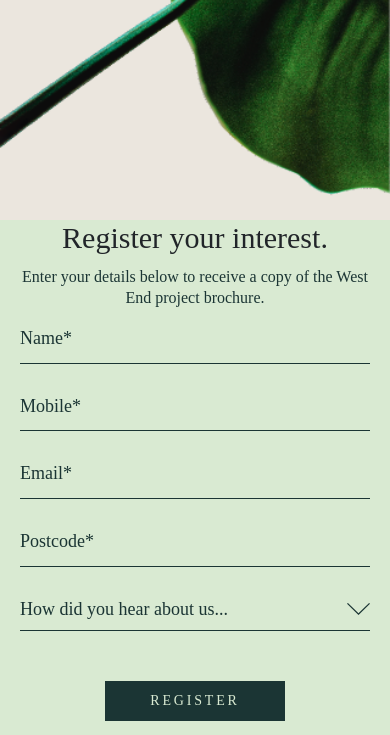
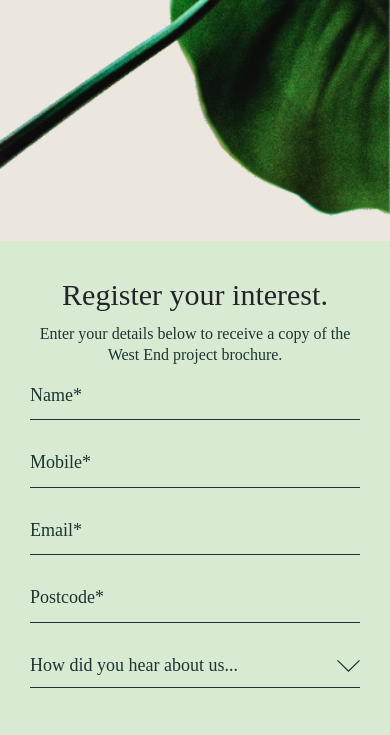
Before and after one commit to AaronNgoi/WestEndDemo, a website built with Parcel: page index.html in a window 390 px wide. Shown: the part 1166-1901 px from the top of the page. Built offline with nearby package versions, Linux system fonts and the light colour scheme.

Commit message:
Cleaned up padding between 380px-580px

```diff
--- a/css/styles.scss
+++ b/css/styles.scss
@@ -119,6 +119,16 @@ select:focus {
 .custom-padding {
   padding-left: 20px;
   padding-right: 20px;
+
+  @media (min-width: 380px) and (max-width: 440px) {
+    padding-left: 30px;
+    padding-right: 30px;
+  }
+
+  @media (min-width: 440px) and (max-width: 574px) {
+    padding-left: 40px;
+    padding-right: 40px;
+  }
 }
 
 .relative {
@@ -297,6 +307,10 @@ select:focus {
   appearance: none;
   -webkit-appearance: none;
   -moz-appearance: none;
+}
+
+.section3padding {
+  padding-top:35.5px;
 }
 
 @media (min-width: 576px) {
```
Also changed, not shown: css/styles.css, 1 other file.
